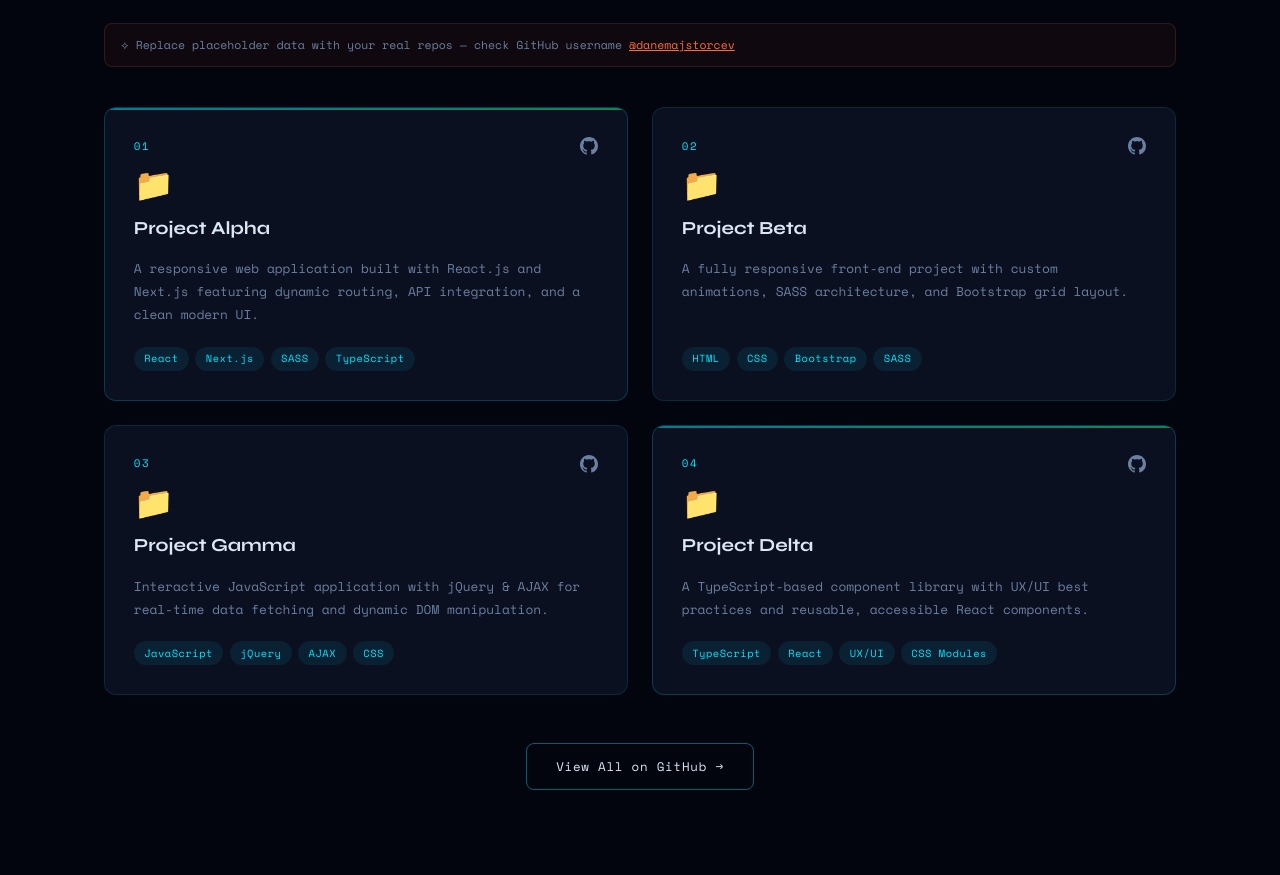
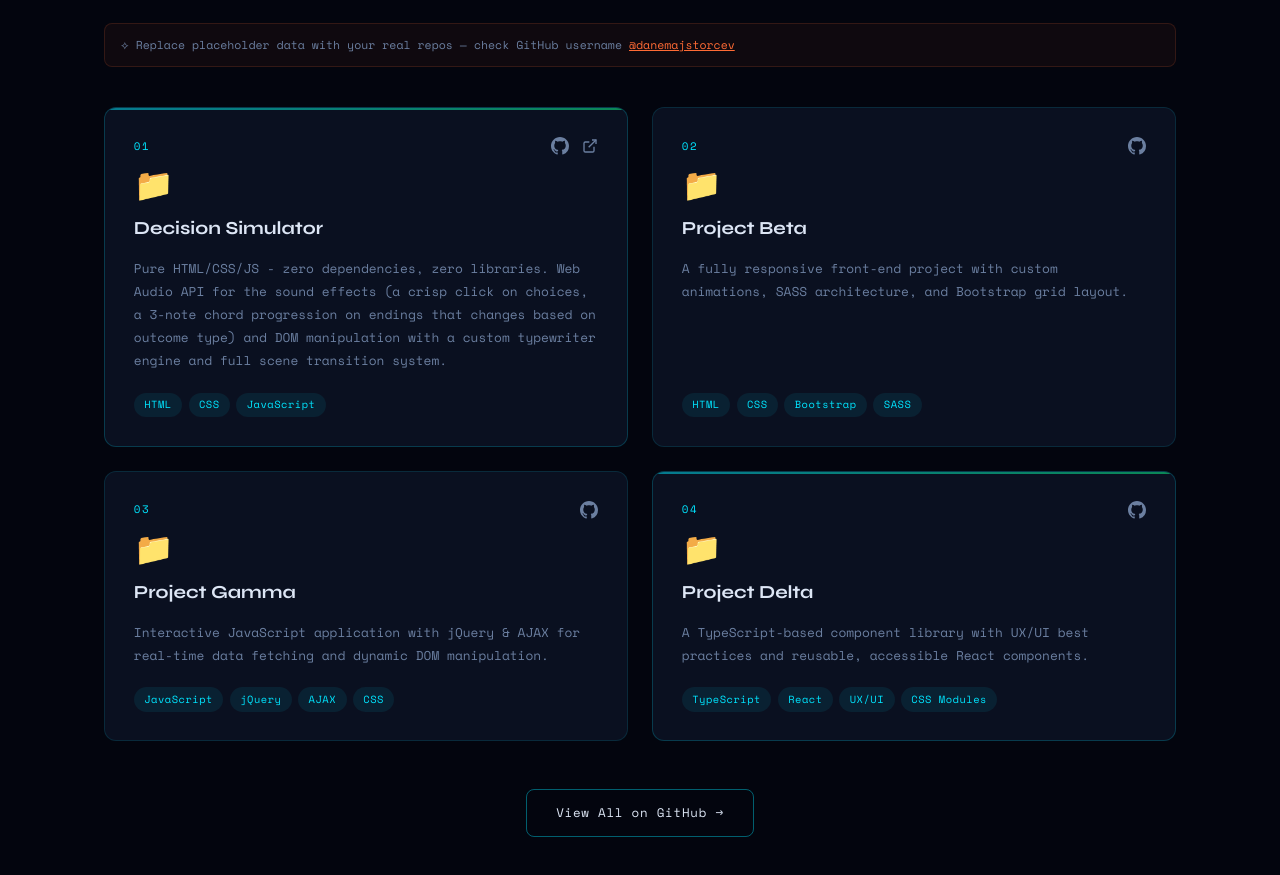
Before and after one commit to danemajstorcev/portfolio, a React (Vite) app: page / in a window 1280 px wide. Shown: the part 2640-3515 px from the top of the page. Built offline with nearby package versions, Linux system fonts and the light colour scheme.

Commit message:
added first project HTML,CSS,JS

```diff
--- a/src/components/Projects.jsx
+++ b/src/components/Projects.jsx
@@ -3,11 +3,11 @@ import '../styles/Projects.css'
 const projects = [
   {
     num: '01',
-    title: 'Project Alpha',
-    desc: 'A responsive web application built with React.js and Next.js featuring dynamic routing, API integration, and a clean modern UI.',
-    tags: ['React', 'Next.js', 'SASS', 'TypeScript'],
-    github: 'https://github.com/danemajstorcev',
-    live: '#',
+    title: 'Decision Simulator',
+    desc: 'Pure HTML/CSS/JS - zero dependencies, zero libraries. Web Audio API for the sound effects (a crisp click on choices, a 3-note chord progression on endings that changes based on outcome type) and DOM manipulation with a custom typewriter engine and full scene transition system.',
+    tags: ['HTML', 'CSS', 'JavaScript'],
+    github: 'https://github.com/danemajstorcev/decision-simulator',
+    live: 'https://decision-simulator-nine.vercel.app/',
     featured: true,
   },
   {
```
